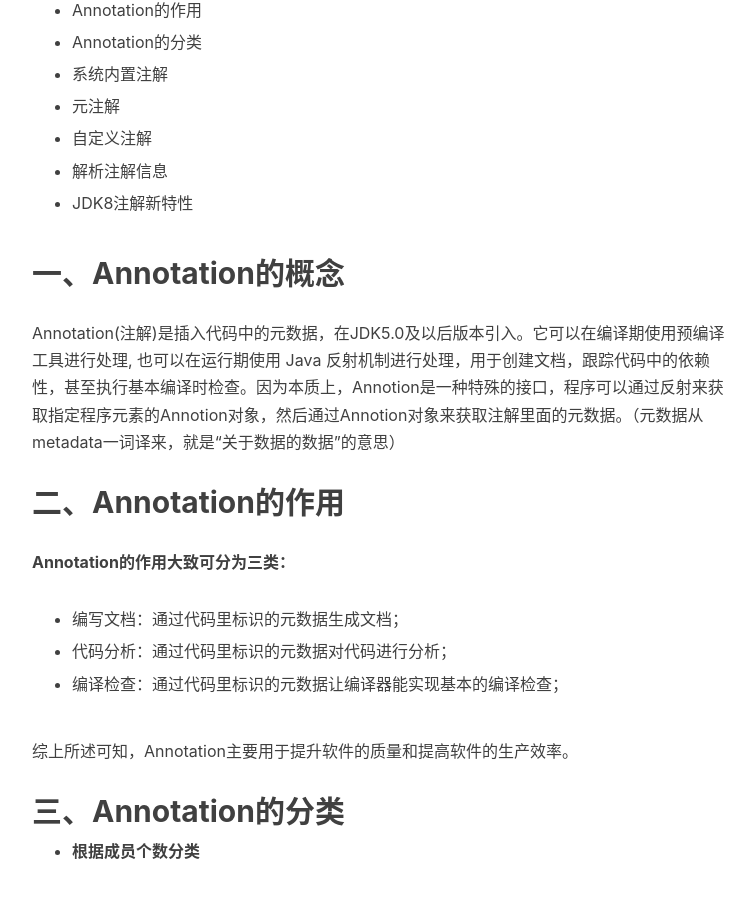
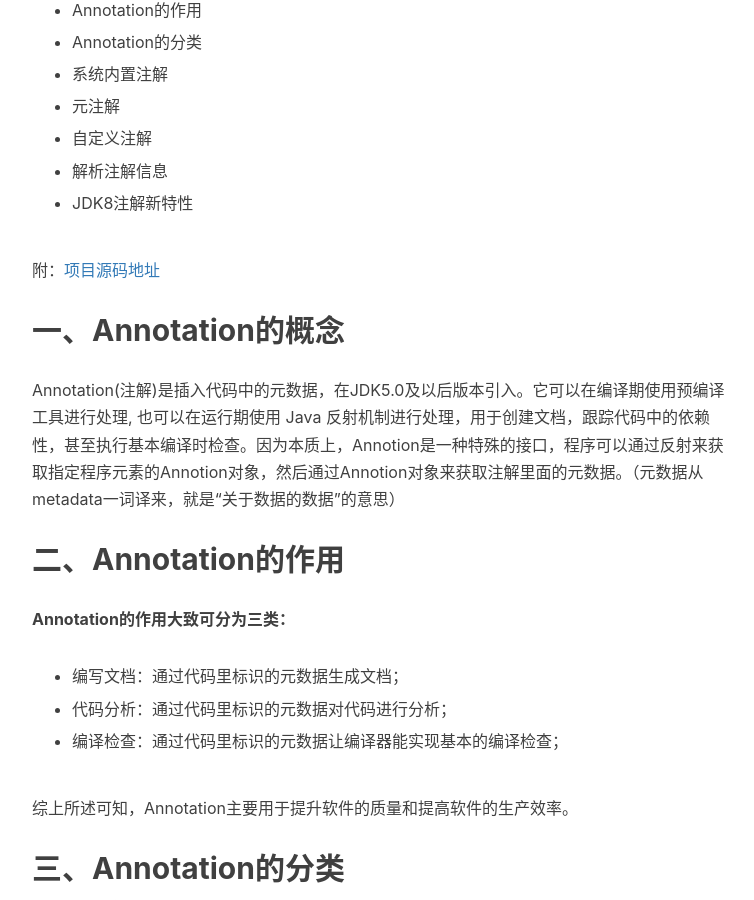
Before and after one commit to zhuifengshen/zhuifengshen.github.io, a Jekyll site: the page built from _posts/2016-09-23-java-annotation.md, in a window 1280 px wide and 900 px high, scrolled down 651 px. Shown: the whole window, without its empty margins (233-987 px from the left). Built offline with Jekyll 4.4.1, drawn with Linux system fonts in a browser that asks for light colours; nearby versions of some CDN libraries; comment, search, counter and statistics services are not loaded.

Commit message:
add java annotation code address

```diff
--- a/_posts/2016-09-23-java-annotation.md
+++ b/_posts/2016-09-23-java-annotation.md
@@ -27,6 +27,8 @@ tags:
 * 解析注解信息
 
 * JDK8注解新特性
+
+附：[项目源码地址](https://github.com/zhuifengshen/AnnotationDemo)
 
 ## 一、Annotation的概念
 
```
